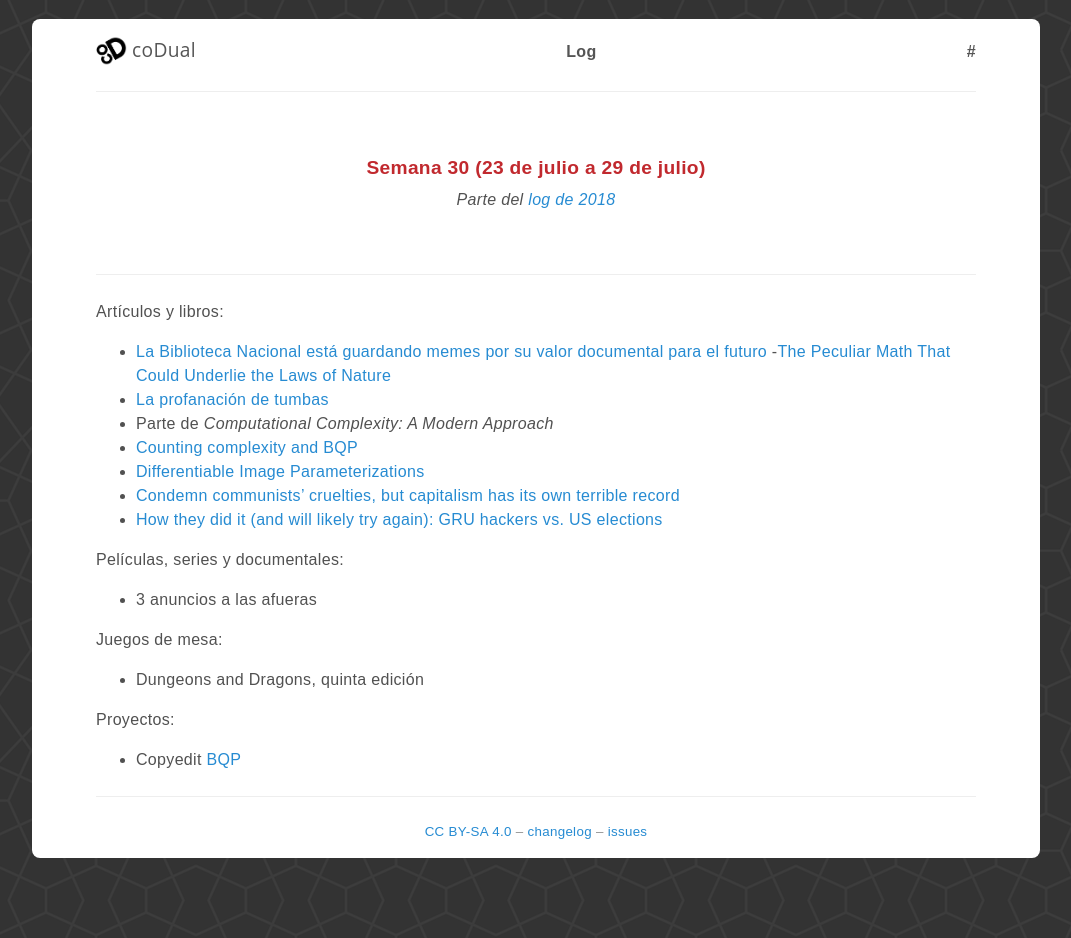
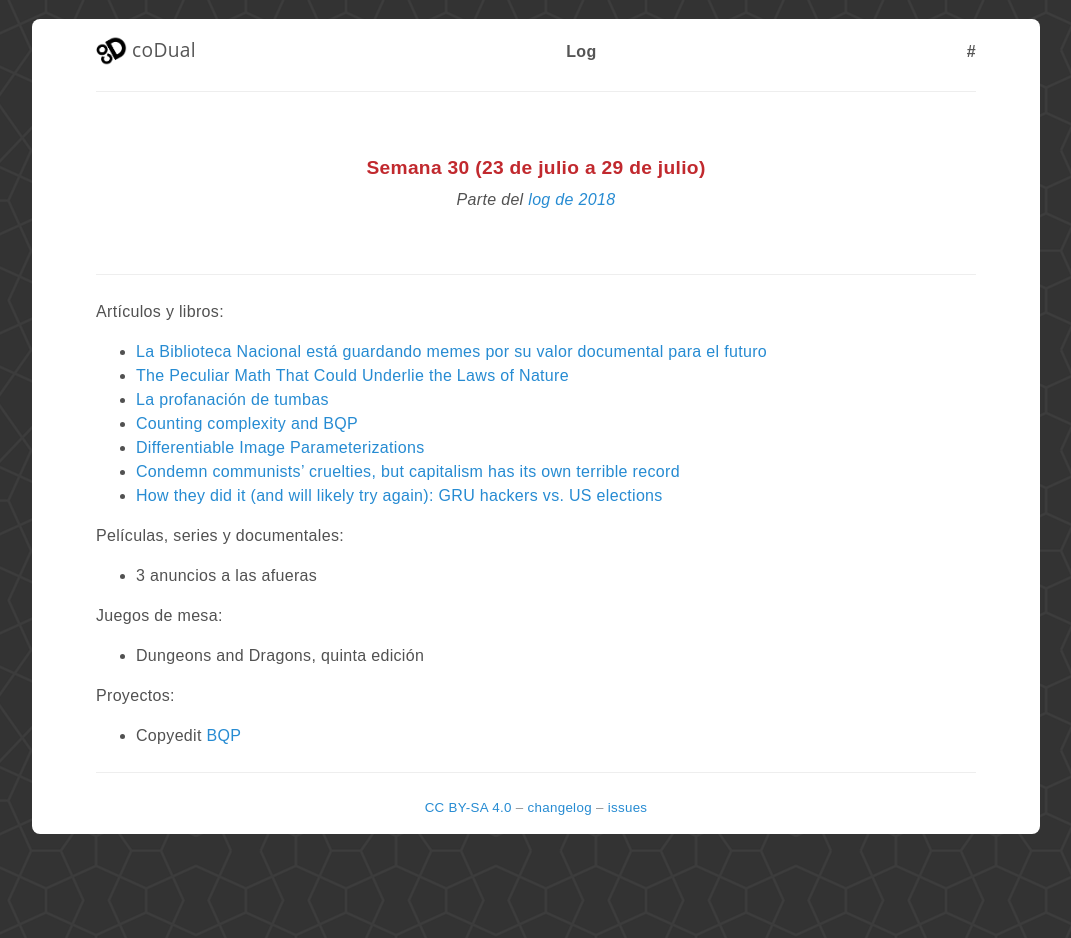
Before and after one commit to coDual/codual.github.io, a Jekyll site: the page built from _log/2018/s30.md, in a window 1280 px wide. Shown: the whole page, without its empty margins (104-1175 px from the left). Built offline with Jekyll 4.4.1, drawn with Linux system fonts in a browser that asks for light colours; after the commit the page ends 914 px from its top, so only the background shows below that.

Commit message:
Fix typos

```diff
--- a/_log/2018/s30.md
+++ b/_log/2018/s30.md
@@ -8,9 +8,8 @@ tag: s30
 Artículos y libros:
 
 - [La Biblioteca Nacional está guardando memes por su valor documental para el futuro](https://www.eldiario.es/rastreador/Biblioteca-Nacional-guardando-documental-futuro_6_795180489.html)
--[The Peculiar Math That Could Underlie the Laws of Nature](https://www.quantamagazine.org/the-octonion-math-that-could-underpin-physics-20180720/)
+- [The Peculiar Math That Could Underlie the Laws of Nature](https://www.quantamagazine.org/the-octonion-math-that-could-underpin-physics-20180720/)
 - [La profanación de tumbas](https://asihablociceron.blogspot.com/2018/07/la-profanacion-de-tumbas.html)
-- Parte de *Computational Complexity: A Modern Approach*
 - [Counting complexity and BQP](https://quantumcomputing.stackexchange.com/a/1361)
 - [Differentiable Image Parameterizations](https://distill.pub/2018/differentiable-parameterizations)
 - [Condemn communists’ cruelties, but capitalism has its own terrible record](https://www.theguardian.com/commentisfree/2018/jul/26/communists-capitalism-stalinism-economic-model)
```
